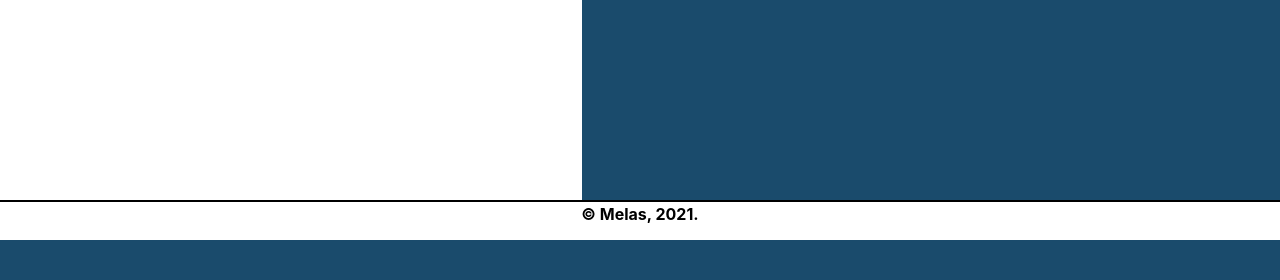
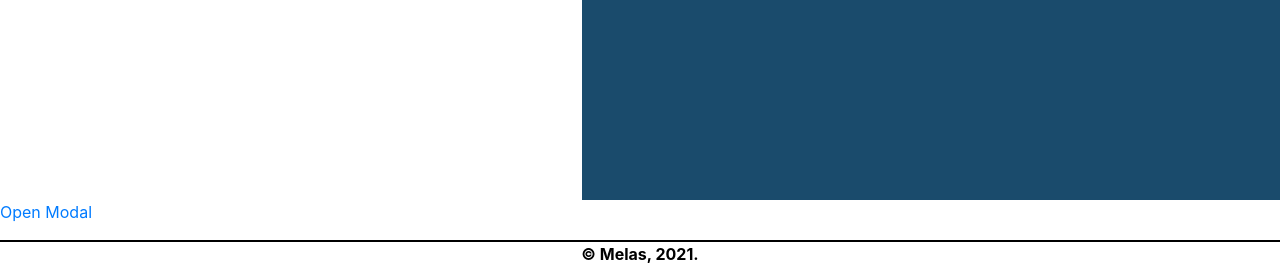
Before and after one commit to SI-RPL-2021/SI4207-MELAS, a PHP site: page / in a window 1280 px wide. Shown: the part 560-840 px from the top of the page. Before the commit the page ends 800 px from the top, so only its background shows below. Run offline with PHP 8.4, Linux system fonts and the light colour scheme; some libraries are stand-ins or nearby versions.

Commit message:
menambahkan fitur login ref #1

```diff
--- a/index.php
+++ b/index.php
@@ -32,6 +32,8 @@ if (isset($_POST['login'])) {
       // login sukses, alihkan ke halaman home
       header("Location: user/home.php");
     }
+  } else {
+    echo "<script>alert('Username tidak dapat ditemukan!');</script>";
   }
 }
 ?>
@@ -44,8 +46,13 @@ if (isset($_POST['login'])) {
   <meta http-equiv="X-UA-Compatible" content="IE=edge">
   <meta name="viewport" content="width=device-width, initial-scale=1.0">
   <title>Login</title>
+  <link rel="icon" type="image/png" href="./assets/logo.png" />
+
   <link rel="stylesheet" href="https://maxcdn.bootstrapcdn.com/bootstrap/4.0.0/css/bootstrap.min.css" integrity="sha384-Gn5384xqQ1aoWXA+058RXPxPg6fy4IWvTNh0E263XmFcJlSAwiGgFAW/dAiS6JXm" crossorigin="anonymous">
   <link rel="stylesheet" href="https://cdnjs.cloudflare.com/ajax/libs/font-awesome/5.15.3/css/all.min.css" integrity="sha512-iBBXm8fW90+nuLcSKlbmrPcLa0OT92xO1BIsZ+ywDWZCvqsWgccV3gFoRBv0z+8dLJgyAHIhR35VZc2oM/gI1w==" crossorigin="anonymous" />
+
+
+
   <link rel="stylesheet" href="auth.css">
 </head>
 
@@ -95,12 +102,23 @@ if (isset($_POST['login'])) {
       </div>
 
     </section>
+    <p><a href="#ex1" rel="modal:open">Open Modal</a></p>
+    <div id="ex1" class="modal">
+      <p>Thanks for clicking. That felt good.</p>
+      <a href="#" rel="modal:close">Close</a>
+    </div>
+
     <div class="footer">
       &copy; Melas, 2021.
     </div>
+
   </main>
 
+
+
   <script src="https://code.jquery.com/jquery-3.2.1.slim.min.js" integrity="sha384-KJ3o2DKtIkvYIK3UENzmM7KCkRr/rE9/Qpg6aAZGJwFDMVNA/GpGFF93hXpG5KkN" crossorigin="anonymous"></script>
+
+
   <script src="https://cdnjs.cloudflare.com/ajax/libs/popper.js/1.12.9/umd/popper.min.js" integrity="sha384-ApNbgh9B+Y1QKtv3Rn7W3mgPxhU9K/ScQsAP7hUibX39j7fakFPskvXusvfa0b4Q" crossorigin="anonymous"></script>
   <script src="https://maxcdn.bootstrapcdn.com/bootstrap/4.0.0/js/bootstrap.min.js" integrity="sha384-JZR6Spejh4U02d8jOt6vLEHfe/JQGiRRSQQxSfFWpi1MquVdAyjUar5+76PVCmYl" crossorigin="anonymous"></script>
 </body>
```
